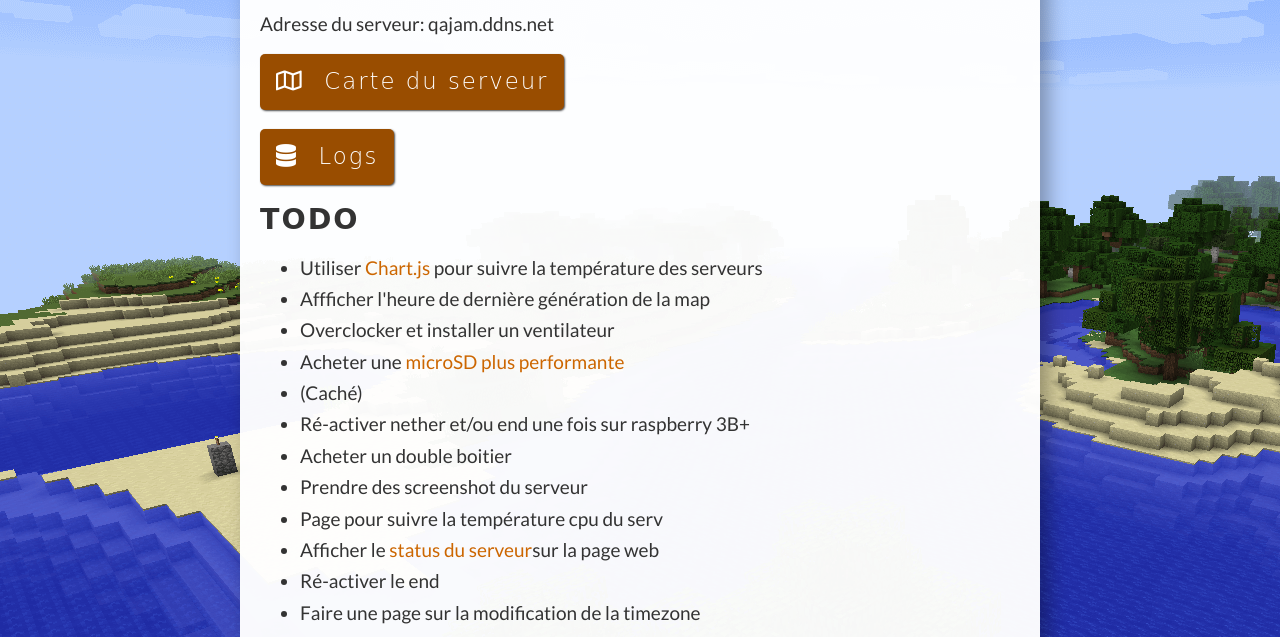
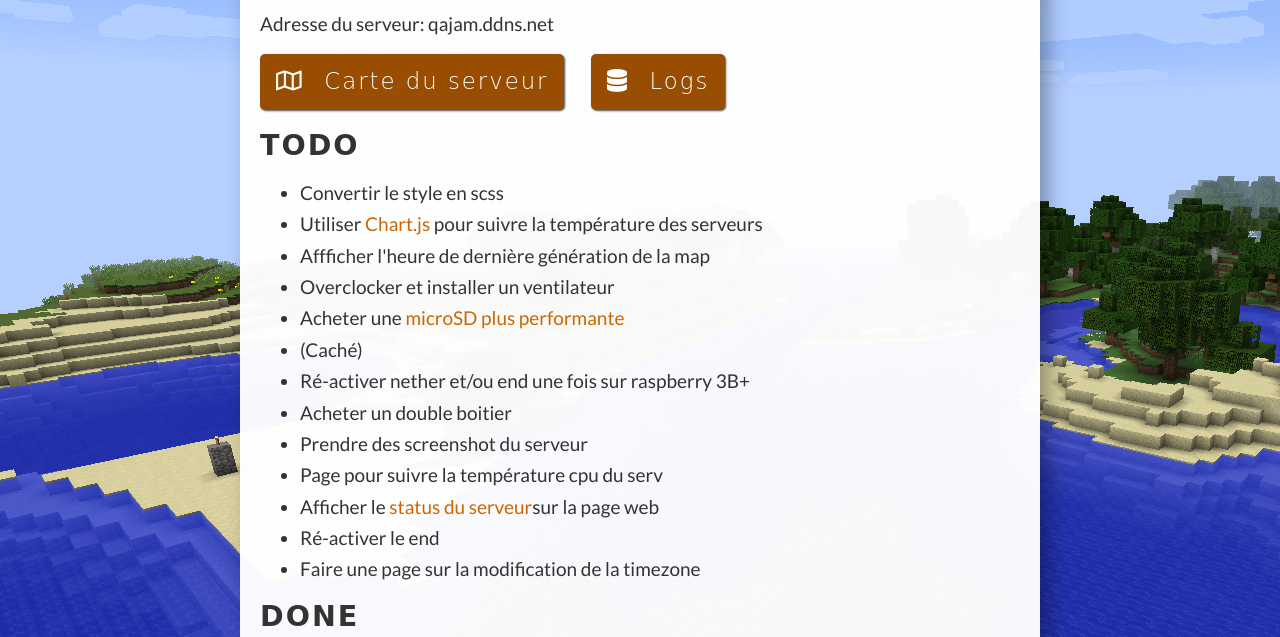
Before and after one commit to ayodio/qajam_website, a plain HTML site: page index.html in a window 1280 px wide. Shown: the part 163-800 px from the top of the page. Drawn offline with Linux system fonts and the light colour scheme; a web font is replaced by a local one.

Commit message:
maj todo + style

```diff
--- a/index.html
+++ b/index.html
@@ -23,10 +23,13 @@
 <main>
     <h1>QAJAM</h1>
     <p>Adresse du serveur: qajam.ddns.net</p>
-    <p class="menu"><a href="/map" class="btn"><i class="far fa-map"></i> Carte du serveur</a></p>
-    <p class="menu"><a href="latest.log" class="btn"><i class="fas fa-database"></i> Logs</a></p>
+    <p class="menu">
+        <a href="/map" class="btn"><i class="far fa-map"></i> Carte du serveur</a>
+        <a href="latest.log" class="btn"><i class="fas fa-database"></i> Logs</a>
+    </p>
     <h2>TODO</h2>
     <ul>
+        <li>convertir le style en scss</li>
         <li>utiliser <a href="https://www.chartjs.org/">Chart.js</a> pour suivre la température des serveurs</li>
 	    <li>affficher l'heure de dernière génération de la map</li>
         <li>overclocker et installer un ventilateur</li>
--- a/style.css
+++ b/style.css
@@ -68,6 +68,9 @@ ul.done {
 p.menu {
     margin: 1em 0;
 }
+p.menu a{
+    margin: 0 1em 0 0;
+}
 @media screen and (max-width: 480px) {
     html {
         font-size: 16px;
@@ -82,4 +85,7 @@ p.menu {
     main {
         padding : 0 10px;
     }
+    p.menu a{
+        margin: 1em 0 0 0;
+    }
 }
```
